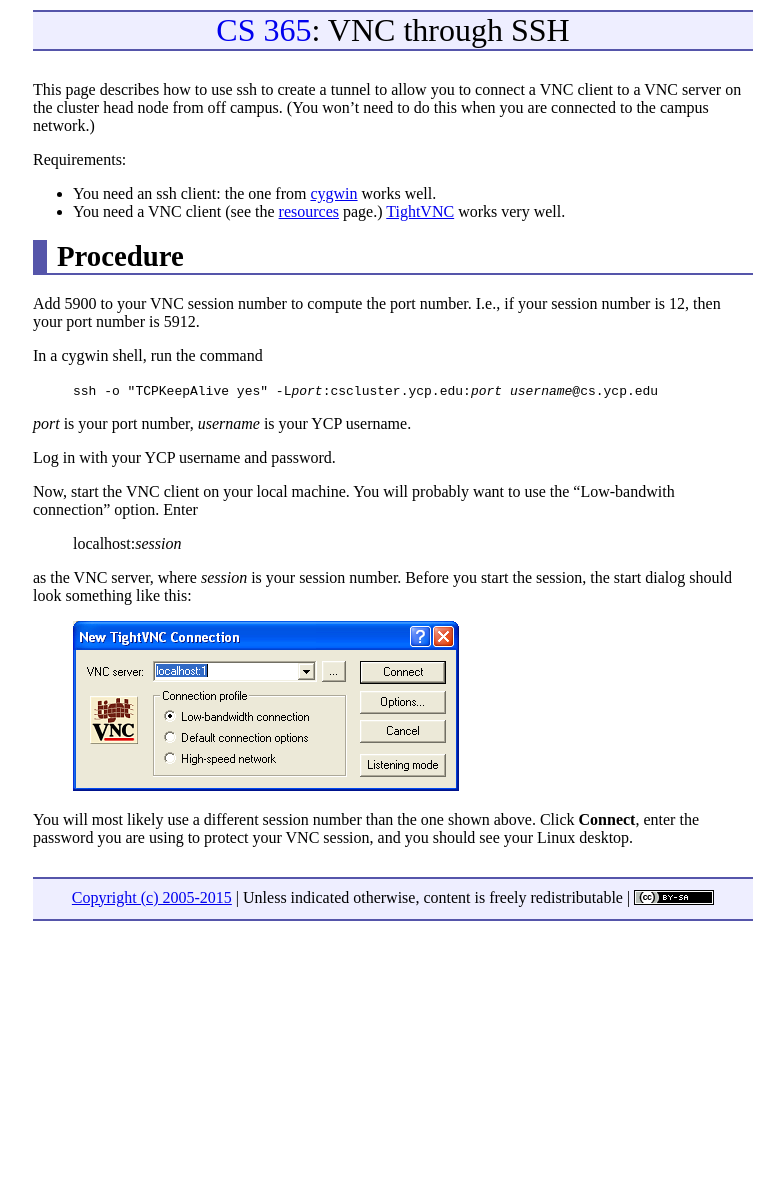
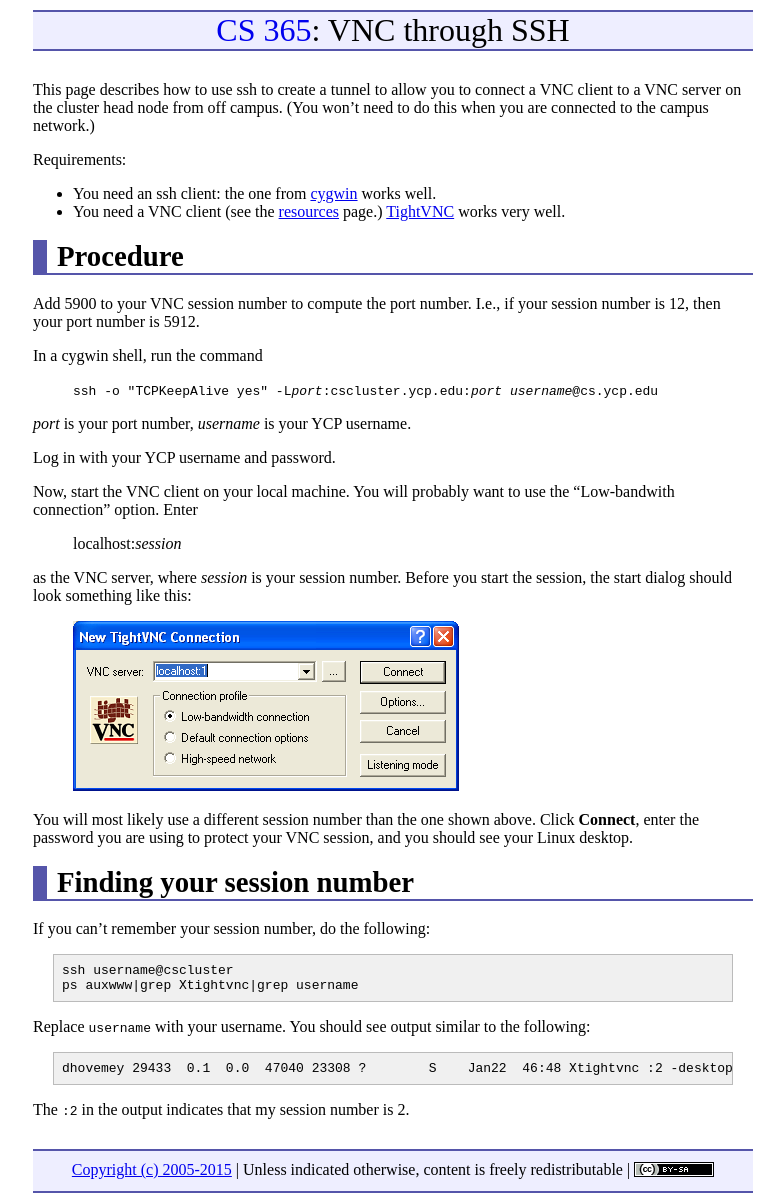
Before and after one commit to ycpcs/cs365-spring2015, a Jekyll site: the page built from vncSshTunnel.md, in a window 1280 px wide. Shown: the whole page, without its empty margins (247-1031 px from the left). Built offline with Jekyll 4.4.1, drawn with Linux system fonts in a browser that asks for light colours; Markdown is read by kramdown in place of the engine named in the settings; before the commit the page ends 931 px from its top, so only the background shows below that.

Commit message:
keepalive doesn't work, find session number

```diff
--- a/vncSshTunnel.md
+++ b/vncSshTunnel.md
@@ -32,3 +32,17 @@ as the VNC server, where *session* is your session number. Before you start the
 > ![image](img/StartTightVNC.png)
 
 You will most likely use a different session number than the one shown above. Click **Connect**, enter the password you are using to protect your VNC session, and you should see your Linux desktop.
+
+Finding your session number
+===========================
+
+If you can't remember your session number, do the following:
+
+    ssh username@cscluster
+    ps auxwww|grep Xtightvnc|grep username
+
+Replace `username` with your username.  You should see output similar to the following:
+
+    dhovemey 29433  0.1  0.0  47040 23308 ?        S    Jan22  46:48 Xtightvnc :2 -desktop X -auth /space/home/dhovemey/.Xauthority -geometry 1024x768 -depth 24 -rfbwait 120000 -rfbauth /space/home/dhovemey/.vnc/passwd -rfbport 5902 -fp /usr/share/fonts/X11/misc/,/usr/share/fonts/X11/Type1/,/usr/share/fonts/X11/75dpi/,/usr/share/fonts/X11/100dpi/ -co /etc/X11/rgb
+
+The `:2` in the output indicates that my session number is 2.
```
